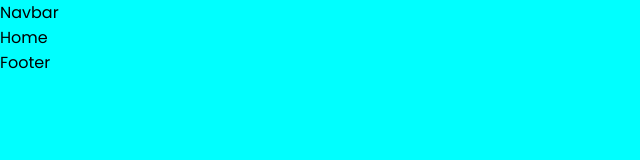
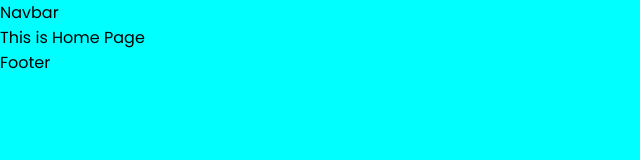
Before and after one commit to Shankar-001/Competishun, a React (Vite) app: page / in a window 1280 px wide. Shown: the top 160 px of the page, without its empty margins (0-640 px from the left). Built offline with nearby package versions, Linux system fonts and the light colour scheme.

Commit message:
modified:   src/pages/Home.jsx

```diff
--- a/src/pages/Home.jsx
+++ b/src/pages/Home.jsx
@@ -1,6 +1,6 @@
 const Home = () => {
   return (
-    <div>Home</div>
+    <div>This is Home Page</div>
   )
 }
 export default Home
```
